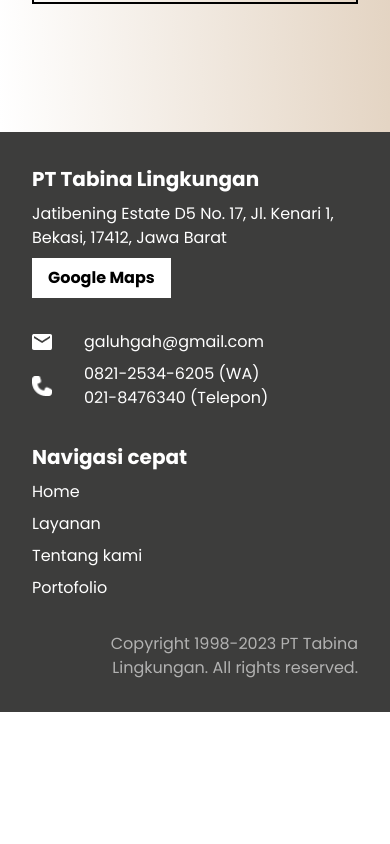
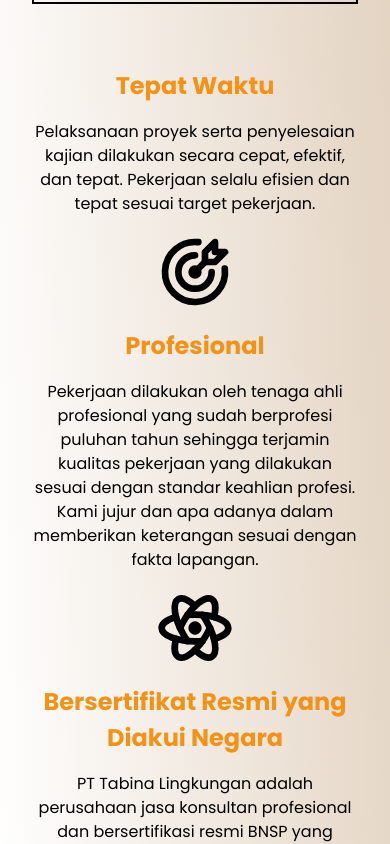
Before and after one commit to acomarcho/tabina-lingkungan, a Next.js app: page /about in a window 390 px wide. Shown: the part 1840-2684 px from the top of the page. Before the commit the page ends 2552 px from the top, so only its background shows below. Built offline with nearby package versions, Linux system fonts and the light colour scheme.

Commit message:
Feat: Add badges for mobile

```diff
--- a/components/about/about.tsx
+++ b/components/about/about.tsx
@@ -1,5 +1,10 @@
 import { AboutImage } from "./about-image";
-import { IconDownload } from "@tabler/icons-react";
+import {
+  IconDownload,
+  IconTargetArrow,
+  IconBrandReact,
+  IconCertificate,
+} from "@tabler/icons-react";
 
 export default function About() {
   return (
@@ -52,7 +57,10 @@
         }}
       >
         <div className="max-w-[1160px] mx-auto">
-          <p className="px-[2rem] pt-[2rem] text-[1.5rem] italic">Kenapa harus memilih kami?</p>
+          {/* Information section */}
+          <p className="px-[2rem] pt-[2rem] text-[1.5rem] italic">
+            Kenapa harus memilih kami?
+          </p>
           <div className="flex flex-col p-[2rem] gap-[1rem] lg:flex-row">
             <div className="flex flex-col gap-[1rem] lg:w-[50%]">
               <h1 className="font-bold text-[2rem] lg:text-[2.5rem]">
@@ -81,6 +89,47 @@
               </a>
             </div>
           </div>
+          {/* Badges section */}
+          <div className="flex flex-col p-[2rem] gap-[1rem]">
+            {/* Tepat waktu */}
+            <div className="flex flex-col gap-[1rem] items-center text-center">
+              <h2 className="text-orange font-bold text-[1.5rem]">
+                Tepat Waktu
+              </h2>
+              <p>
+                Pelaksanaan proyek serta penyelesaian kajian dilakukan secara
+                cepat, efektif, dan tepat. Pekerjaan selalu efisien dan tepat
+                sesuai target pekerjaan.
+              </p>
+              <IconTargetArrow size={80} />
+            </div>
+            {/* Profesional */}
+            <div className="flex flex-col gap-[1rem] items-center text-center">
+              <h2 className="text-orange font-bold text-[1.5rem]">
+                Profesional
+              </h2>
+              <p>
+                Pekerjaan dilakukan oleh tenaga ahli profesional yang sudah
+                berprofesi puluhan tahun sehingga terjamin kualitas pekerjaan
+                yang dilakukan sesuai dengan standar keahlian profesi. Kami
+                jujur dan apa adanya dalam memberikan keterangan sesuai dengan
+                fakta lapangan.
+              </p>
+              <IconBrandReact size={80} />
+            </div>
+            {/* Bersertifikat resmi */}
+            <div className="flex flex-col gap-[1rem] items-center text-center">
+              <h2 className="text-orange font-bold text-[1.5rem]">
+                Bersertifikat Resmi yang Diakui Negara
+              </h2>
+              <p>
+                PT Tabina Lingkungan adalah perusahaan jasa konsultan
+                profesional dan bersertifikasi resmi BNSP yang diakui KLHK
+                negara dan memiliki dokumen legal yang jelas.
+              </p>
+              <IconCertificate size={80} />
+            </div>
+          </div>
         </div>
       </div>
     </>
```
